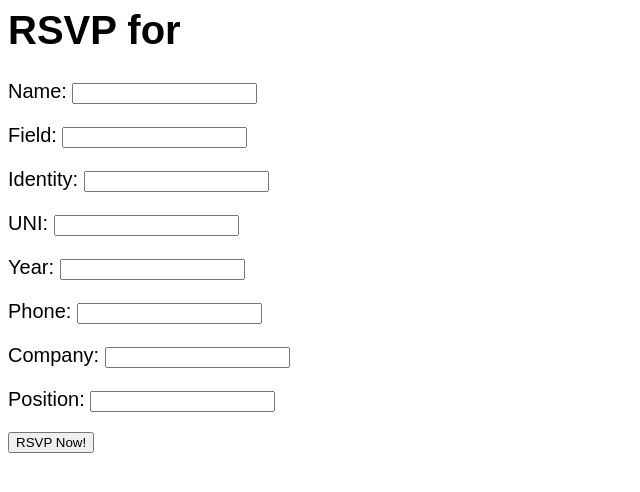
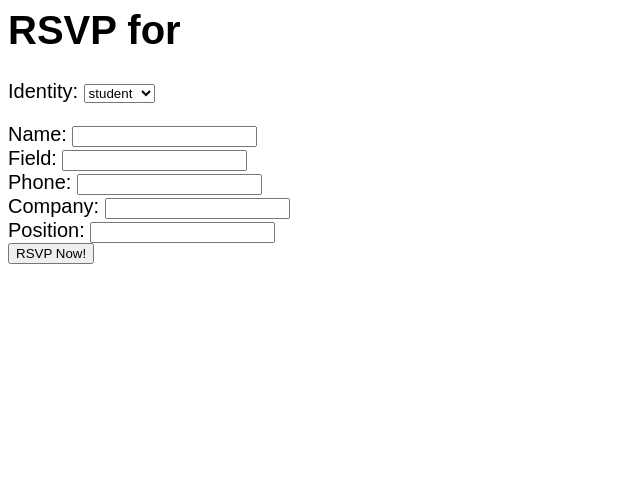
Before and after one commit to williamzhu0404/databaseProject1_3, a Flask app: template templates/rsvp.html in a window 1280 px wide. Shown: the top 492 px of the page, without its empty margins (0-640 px from the left). Run offline with Flask 2, Linux system fonts and the light colour scheme; the template is opened without the code that fills it, so the values that code supplies are empty; parts of the project's set-up code (start-up, migrations or seed data) failed here and were passed over; some libraries are stand-ins or nearby versions.

Commit message:
rsvp generate input fields based on user identity

```diff
--- a/app.py
+++ b/app.py
@@ -106,8 +106,9 @@
 
 @app.route('/rsvp/<eid>')
 def rsvp(eid):
+  fields = list(g.conn.execute("select distinct field from events"))
   name = g.conn.execute("select name from events where eid = \'" + eid + "\';")
-  return render_template("rsvp.html", eid=eid, name=next(name)['name'])
+  return render_template("rsvp.html", eid=eid, name=next(name)['name'], fields=fields)
 
 
 # Example of adding new data to the database
--- a/templates/rsvp.html
+++ b/templates/rsvp.html
@@ -5,20 +5,58 @@
     font-family: arial;
   }
 </style>
+<head>
+<title>JobEvity</title>
+<script src="https://ajax.googleapis.com/ajax/libs/jquery/2.1.3/jquery.min.js"></script>
+<script>
+$(document).ready(function(){
+        $("#identity-select").change(function() {
+                if($(this).val() == "student"){
+                        $(".student").show();
+                        $(".recruiter").hide();
+                } else {
+                        $(".student").hide();
+                        $(".recruiter").show();
+                }
+        });
+	$("#identity-select").ready(function() {
+                if($(this).val() == "student"){
+                        $(".student").show();
+                        $(".recruiter").hide();
+                } else {
+                        $(".student").hide();
+                        $(".recruiter").show();
+                }
+        });
+});
+</script>
 
+</head>
 
 <body>
 <h1>RSVP for {{name}}</h1>
 
 <form method="POST" action="/rsvp-add">
-<p>Name: <input type="text" name="name"></p>
-<p>Field: <input type="text" name="field"></p>
-<p>Identity: <input type="text" name="identity"></p>
-<p>UNI: <input type="text" name="uni"></p>
-<p>Year: <input type="text" name="year"></p>
-<p>Phone: <input type="text" name="phone"></p>
-<p>Company: <input type="text" name="company"></p>
-<p>Position: <input type="text" name="position"></p>
+<p>Identity: <select id="identity-select" name="identity">
+  <option value="student">student</option>
+  <option value="recruiter">recruiter</option>
+</select></p>
+<div>Name: <input type="text" name="name"></div>
+<div>Field: <input type="text" name="field", list="fields"><datalist id="fields">
+  {% for field in fields %}
+  <option>{{field.field}}</option>
+  {% endfor %}
+</datalist></div>
+<div class="student">UNI: <input type="text" name="uni"></div>
+<div class="student">Year: <select name="year">
+  <option>freshman</option>
+  <option>sophomore</option>
+  <option>junior</option>
+  <option>senior</option>
+</select></div>
+<div class"student">Phone: <input type="text" name="phone"></div>
+<div class="recruiter">Company: <input type="text" name="company"></div>
+<div class="recruiter">Position: <input type="text" name="position"></div>
 <input type="hidden" name="eid" value="{{eid}}">
 <input type="submit" value="RSVP Now!">
 </form>
```
Lines whose indentation alone changed are shown as unchanged.
